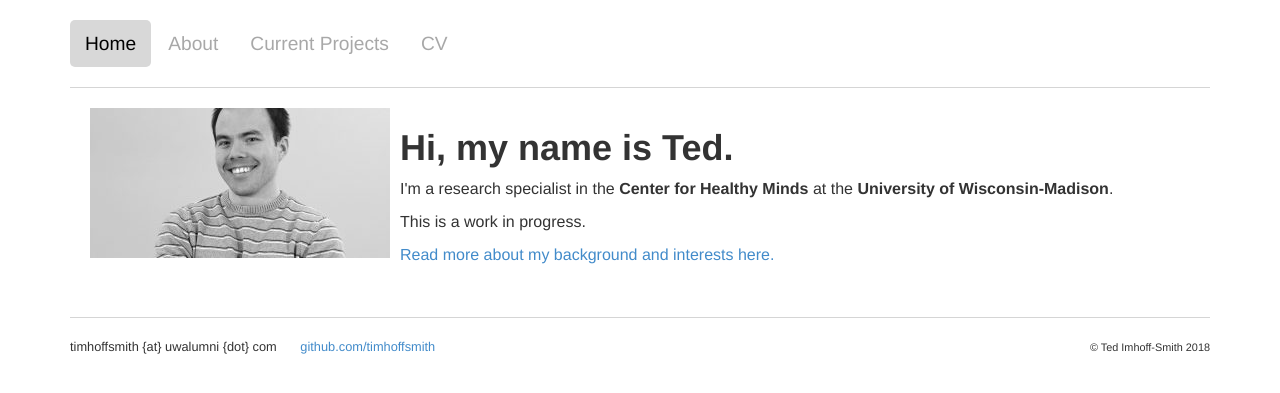
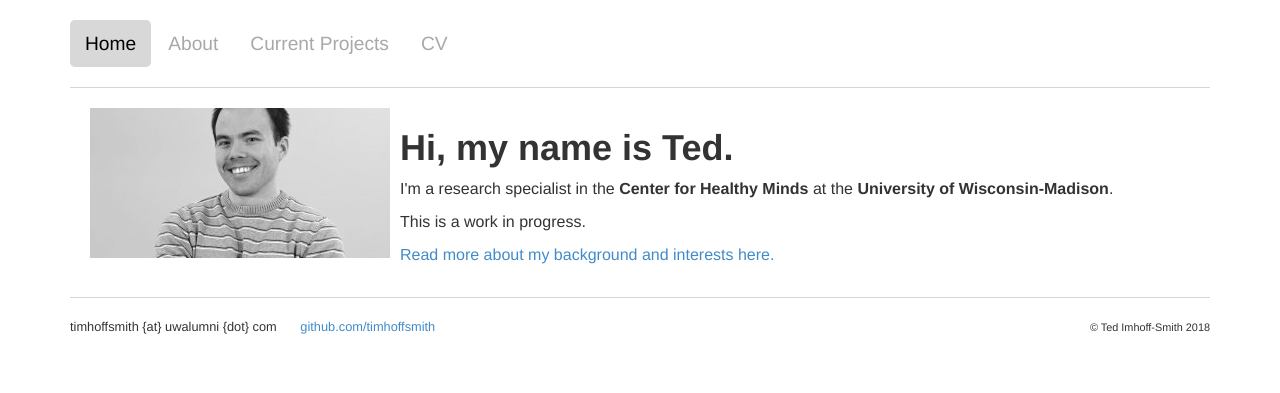
Before and after one commit to timhoffsmith/timhoffsmith.github.io, a Jekyll site: the page built from index.html, in a window 1280 px wide. Shown: the top 393 px of the page. Built offline with Jekyll 4.4.1, drawn with Linux system fonts in a browser that asks for light colours.

Commit message:
Reduce bottom padding

```diff
--- a/css/main.css
+++ b/css/main.css
@@ -17,7 +17,7 @@ img {
 
 .blurb {
 	padding-top: 20px;
-	padding-bottom: 40px;
+	padding-bottom: 20px;
 	padding-left: 10px;
 	padding-right: 10px;
 }
```
